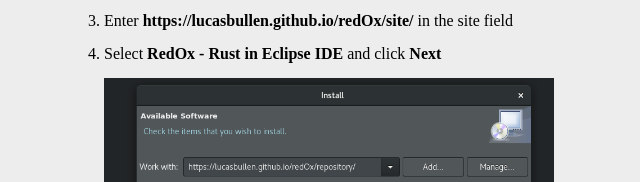
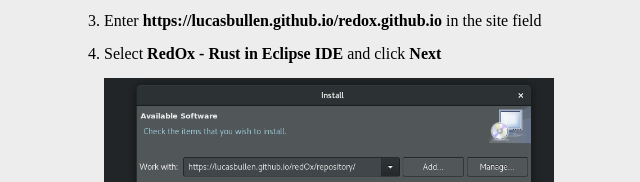
Before and after one commit to LucasBullen/redox.github.io, a plain HTML site: page index.html in a window 1280 px wide. Shown: the part 465-647 px from the top of the page, 306-946 px from the left. Drawn offline with Linux system fonts and the light colour scheme.

Commit message:
Updated install link post repo move
Signed-off-by: Lucas Bullen <lbullen@redhat.com>

```diff
--- a/index.html
+++ b/index.html
@@ -26,7 +26,7 @@
 				<li>Open the Install New Software Wizard</li>
 				<img style="width:450px" src="images/installNewSoftwareDropdown.png" alt="dropdown menu location" />
 
-				<li>Enter <b>https://lucasbullen.github.io/redOx/site/</b> in the site field</li>
+				<li>Enter <b>https://lucasbullen.github.io/redox.github.io</b> in the site field</li>
 
 				<li>Select <b>RedOx - Rust in Eclipse IDE</b> and click <b>Next</b></li>
 				<img style="width:450px" src="images/installSoftwareWizard.png" alt="install software wizard"/>
```
